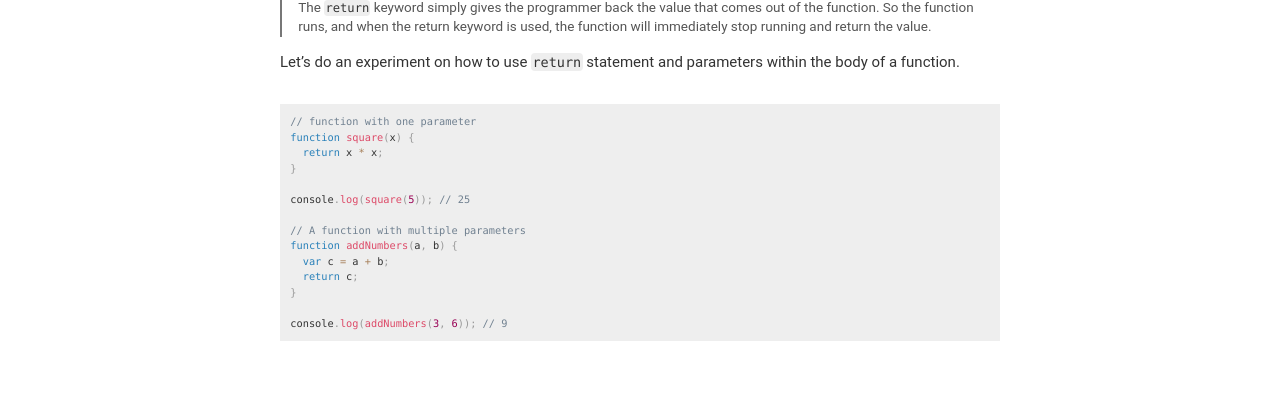
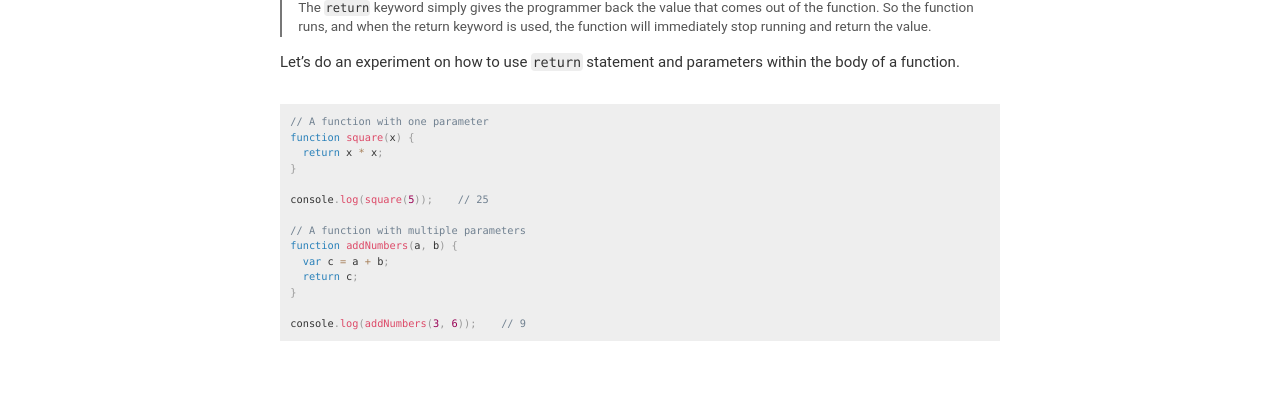
Before and after one commit to sonnienguyen/sonnie-nguyen-portfolio, a Jekyll site: the page built from _posts/learn-to-code-in-javascript/2017-09-19-javascript-day-6.md, in a window 1280 px wide. Shown: the part 523-940 px from the top of the page. Built offline with Jekyll 4.4.1, drawn with Linux system fonts in a browser that asks for light colours.

```diff
--- a/_posts/learn-to-code-in-javascript/2017-09-19-javascript-day-6.md
+++ b/_posts/learn-to-code-in-javascript/2017-09-19-javascript-day-6.md
@@ -26,12 +26,12 @@ Let's do an experiment on how to use `return` statement and parameters within th
 
 {% highlight javascript %}
 
-// function with one parameter
+// A function with one parameter
 function square(x) {
   return x * x;
 }
 
-console.log(square(5)); // 25
+console.log(square(5));    // 25
 
 // A function with multiple parameters
 function addNumbers(a, b) {
@@ -39,6 +39,6 @@ function addNumbers(a, b) {
   return c;
 }
 
-console.log(addNumbers(3, 6)); // 9
+console.log(addNumbers(3, 6));    // 9
 
 {% endhighlight %}
```
